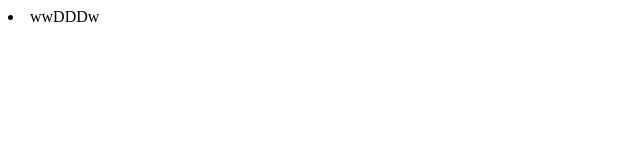
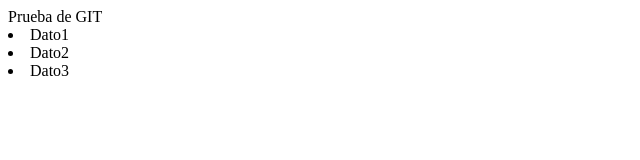
Before and after one commit to EdwinCaiza/Proyecto, a plain HTML site: page index.html in a window 1280 px wide. Shown: the whole page, without its empty margins (0-640 px from the left). Drawn offline with Linux system fonts and the light colour scheme.

Commit message:
Prueba de Git-  Modificacion index.html listado

```diff
--- a/index.html
+++ b/index.html
@@ -6,7 +6,9 @@
     <title>Proyecto1</title>
 </head>
 <body>
-    <li>wwDDDw</li>
-
+    <a>Prueba de GIT</a>
+    <li>Dato1</li>
+    <li>Dato2</li>
+    <li>Dato3</li>
 </body>
 </html>
```
